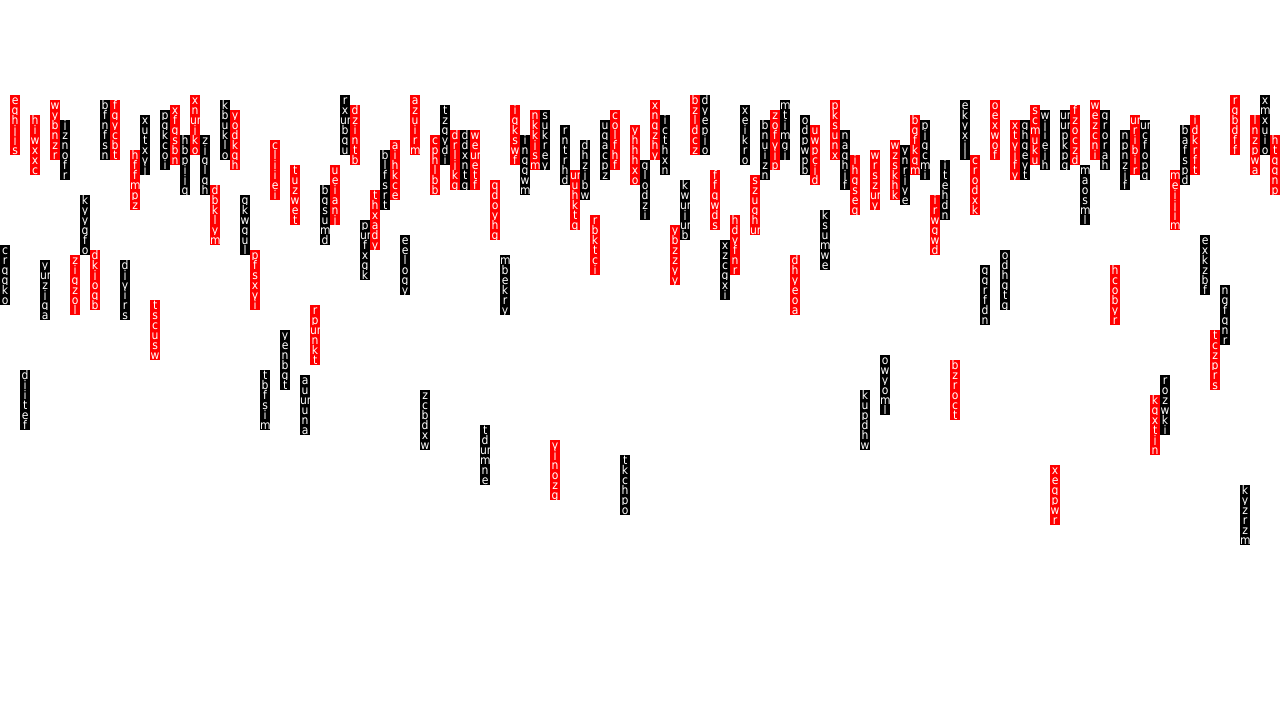
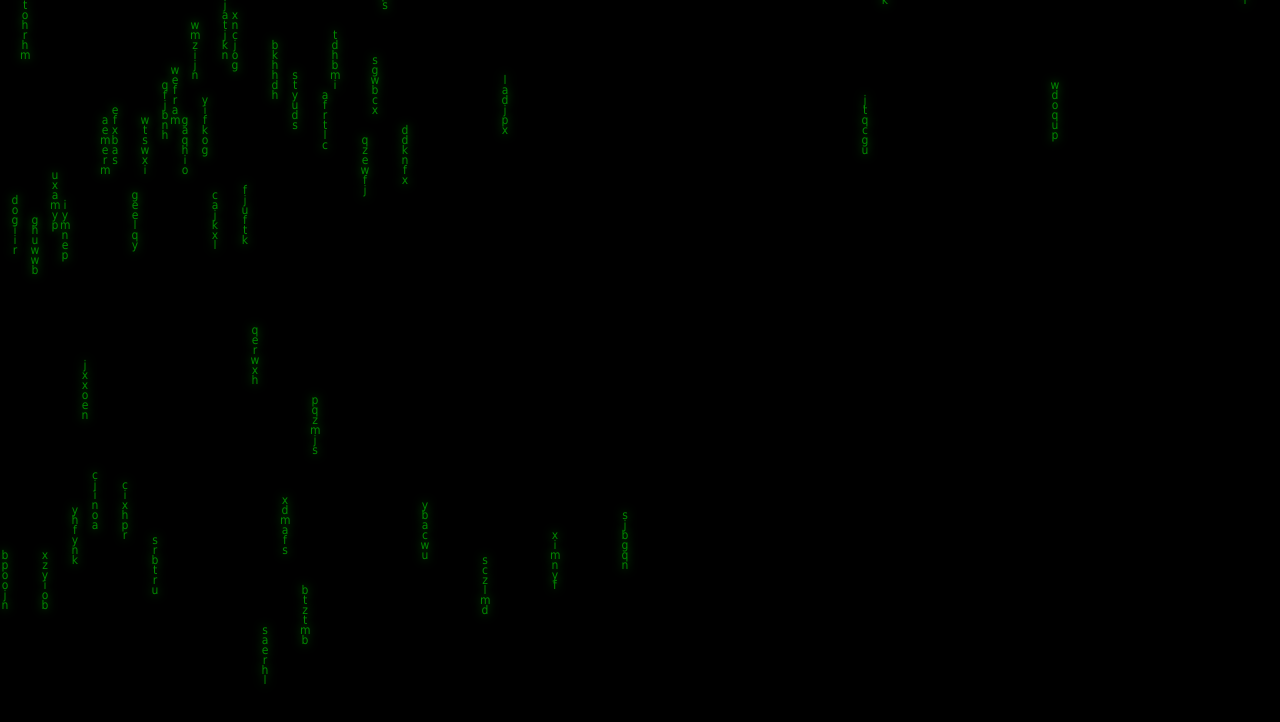
Before and after one commit to piecioshka/matrix-project, a plain HTML site: page index.html in a window 1280 px wide. Drawn offline with Linux system fonts and the light colour scheme.

Commit message:
add matrix theme

```diff
--- a/css/default.css
+++ b/css/default.css
@@ -3,6 +3,7 @@
     height: 100%;
     position: relative;
     overflow: hidden;
+    background: #000;
 }
 .character {
     font-size: 12px;
@@ -10,10 +11,10 @@
     width: 10px;
     height: 10px;
     line-height: 10px;
-    background: #000;
-    color: #fff;
+    color: #028700;
     text-align: center;
     float: left;
+    text-shadow: 0 0 10px #028700;
 }
 
 .chain {
--- a/src/matrix.js
+++ b/src/matrix.js
@@ -37,22 +37,24 @@ Matrix = (function () {
     }
 
     function get_random_char() {
-        return (Math.random() * chars.length).toFixed(0);
+        return parseInt((Math.random() * chars.length - 1).toFixed(0), 10);
     }
 
     function get_random_time() {
-        return (Math.random() * 200 + 50).toFixed(0);
+        return (Math.random() * 100 + 20).toFixed(0);
     }
 
     function create_single_char_for_view(number) {
         var character = document.createElement("span");
+
+        var random = get_random_char();
+        if (random < 0) {
+            random = 1;
+        }
+
         // for Firefox must use innerHTML
-        character.innerHTML = chars[get_random_char()];
+        character.innerHTML = chars[random];
         character.className = "character";
-
-        if (number % 2) {
-            character.style.backgroundColor = "red";
-        }
 
         return character;
     }
@@ -67,7 +69,7 @@ Matrix = (function () {
         var style = chain.style;
         // for Firefox must add "px" to definite top and left dimensions
         style.left = number * CHAR_SIZE_WIDTH + "px";
-        style.top = "0px";
+        style.top = (-1) * number * CHAR_SIZE_HEIGHT + "px";
 
         style.height = number_of_letters * CHAR_SIZE_HEIGHT + "px";
         style.width = CHAR_SIZE_HEIGHT + "px";
@@ -79,14 +81,14 @@ Matrix = (function () {
         return chain;
     }
 
-    function put_char_on_view(number, callback) {
+    function put_object_to_view(number, callback) {
         var character = get_chain_for_view(number);
         area_instance.appendChild(character);
         callback(character, number);
     }
 
     function animate_chain(character, number) {
-        var top = 0;
+        var top = parseInt(character.style.top, 10);
         var interval = setInterval(function () {
             if (top >= AREA_SIZE_HEIGHT) {
                 // delete from DOM
@@ -97,7 +99,7 @@ Matrix = (function () {
                 clearInterval(interval);
 
                 // create new instance
-                put_char_on_view(number, animate_chain);
+                put_object_to_view(number, animate_chain);
                 return false;
             }
 
@@ -112,7 +114,7 @@ Matrix = (function () {
         Benchmark.start("create " + max + " characters");
 
         for (i = 0; i < max; i++) {
-            put_char_on_view(i, animate_chain);
+            put_object_to_view(i, animate_chain);
         }
 
         Benchmark.stop("create " + max + " characters");
```
